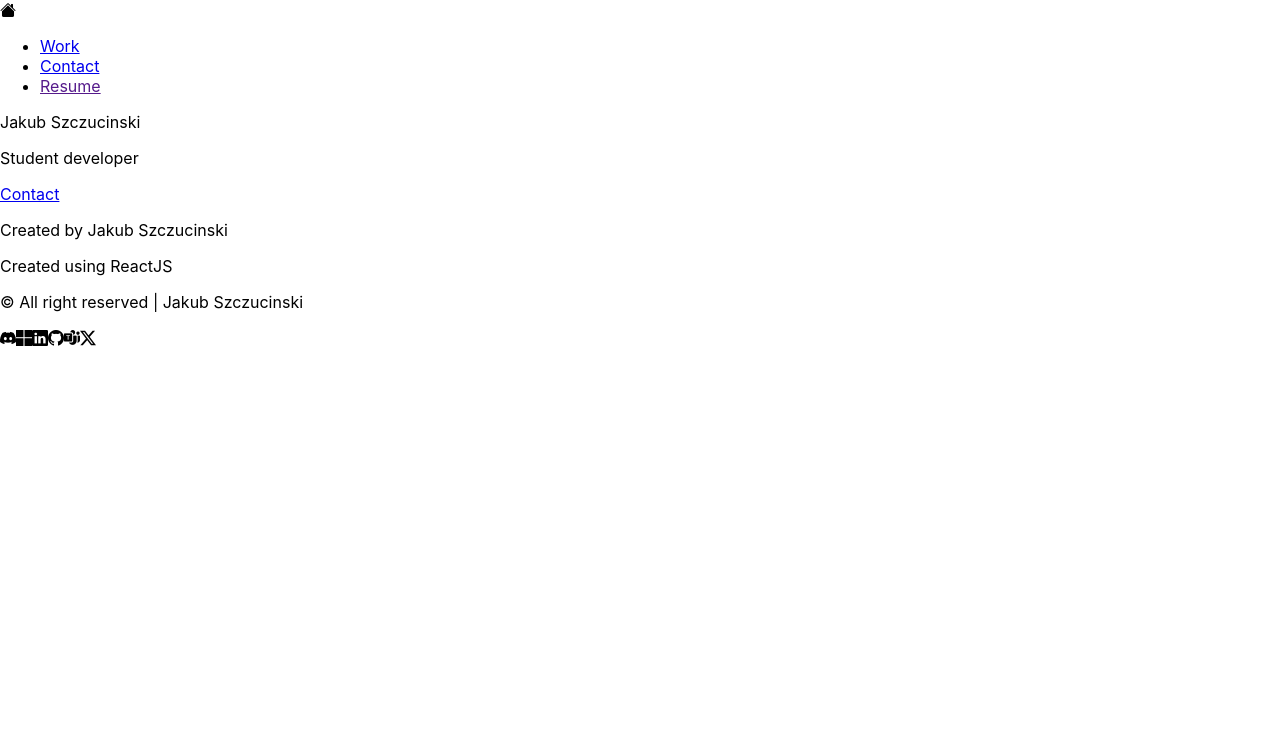
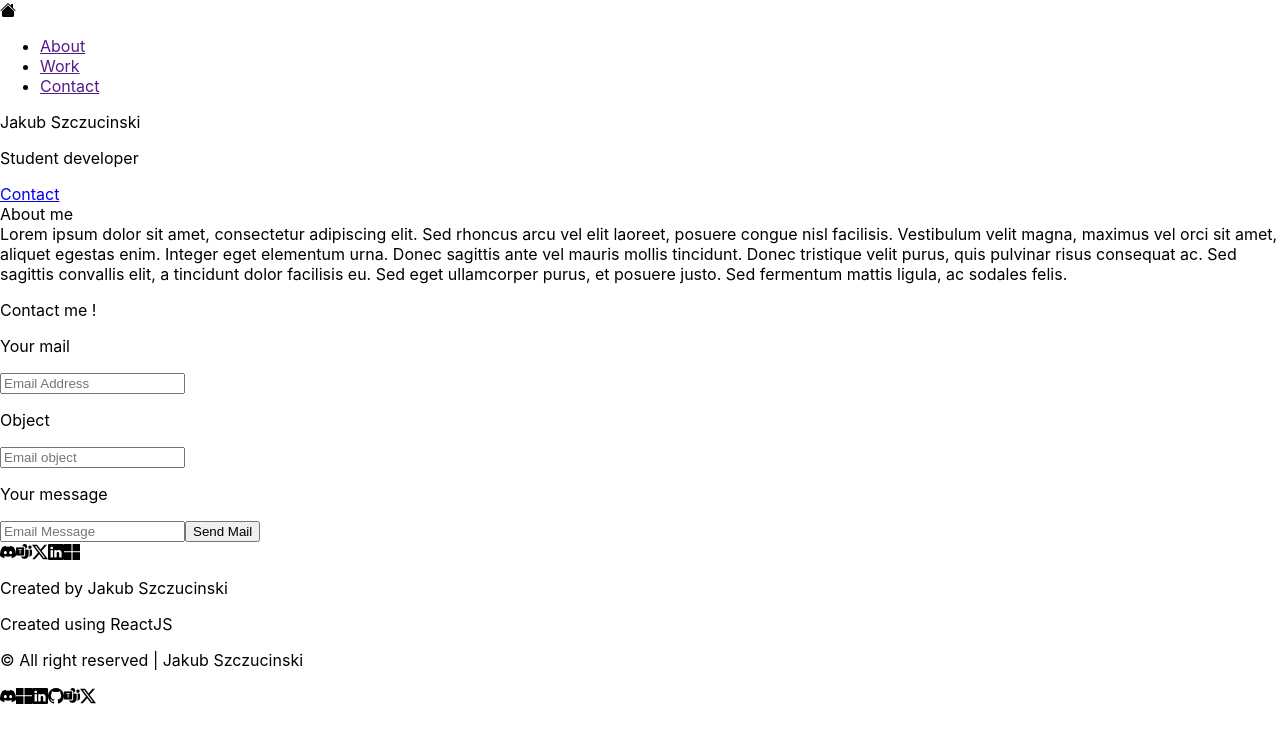
Before and after one commit to jakubaszcz/Portfolio, a React (Create React App) app: page / in a window 1280 px wide. Shown: the top 742 px of the page. Built offline with nearby package versions, Linux system fonts and the light colour scheme.

Commit message:
All pages in one

```diff
--- a/src/App.js
+++ b/src/App.js
@@ -1,7 +1,4 @@
 import Home from './pages/Home';
-import Contact from './pages/Contact';
-import Work from './pages/Work';
-import Error from './pages/Error';
 import { BrowserRouter as Router, Route, Routes } from 'react-router-dom';
 
 function App() {
@@ -10,8 +7,6 @@ function App() {
             <div>
                 <Routes>
                     <Route exact path="/" element={<Home />} />
-                    <Route path="/contact" element={<Contact />} />
-                    <Route path="/work" element={<Work />} />
                 </Routes>
             </div>
         </Router>
--- a/src/components/Header.js
+++ b/src/components/Header.js
@@ -9,18 +9,18 @@ function Header() {
             <div className="header-container-list">
                 <ul className="header-container-list-items">
                     <li>
-                        <a href="/work">
+                        <a href="">
+                            About
+                        </a>
+                    </li>
+                    <li>
+                        <a href="">
                             Work
                         </a>
                     </li>
                     <li>
-                        <a href="/contact">
+                        <a href="">
                             Contact
-                        </a>
-                    </li>
-                    <li>
-                        <a href="">
-                            Resume
                         </a>
                     </li>
                 </ul>
--- /dev/null
+++ b/src/pages/About.js
@@ -0,0 +1,17 @@
+function About() {
+    return (
+        <div>
+            <div className="about-container">
+                <div className="about-container-profil"></div>
+                <div className="about-container-box">
+                    <div className="about-container-box-title">About me</div>
+                    <div className="about-container-box-text">
+                        Lorem ipsum dolor sit amet, consectetur adipiscing elit. Sed rhoncus arcu vel elit laoreet, posuere congue nisl facilisis. Vestibulum velit magna, maximus vel orci sit amet, aliquet egestas enim. Integer eget elementum urna. Donec sagittis ante vel mauris mollis tincidunt. Donec tristique velit purus, quis pulvinar risus consequat ac. Sed sagittis convallis elit, a tincidunt dolor facilisis eu. Sed eget ullamcorper purus, et posuere justo. Sed fermentum mattis ligula, ac sodales felis.
+                    </div>
+                </div>
+            </div>
+        </div>
+    );
+}
+
+export default About;
--- a/src/pages/Contact.js
+++ b/src/pages/Contact.js
@@ -1,10 +1,6 @@
-import Header from '../components/Header';
-import Footer from '../components/Footer';
-
 function Contact() {
     return (
         <div>
-            <Header/>
             <div className="contact-container">
                 <div className="contact-container-title">
                     <p className="contact-container-title-text">
@@ -30,7 +26,6 @@ function Contact() {
                     <i className="bi bi-microsoft"></i>
                 </div>
             </div>
-            <Footer/>
         </div>
     );
 }
--- a/src/pages/Home.js
+++ b/src/pages/Home.js
@@ -1,5 +1,8 @@
 import Header from '../components/Header';
 import Footer from '../components/Footer';
+import Contact from "./Contact";
+import About from "./About";
+import Work from "./Work";
 
 export default Home;
 
@@ -22,6 +25,9 @@ function Home() {
                     </a>
                 </div>
             </div>
+            <About/>
+            <Work/>
+            <Contact/>
             <Footer/>
         </div>
 );
--- a/src/pages/Work.js
+++ b/src/pages/Work.js
@@ -1,11 +1,9 @@
-import Header from '../components/Header';
-import Footer from '../components/Footer';
-
 function Work() {
     return (
         <div>
-            <Header/>
-            <Footer/>
+            <div className="work-container">
+
+            </div>
         </div>
     );
 }
```
